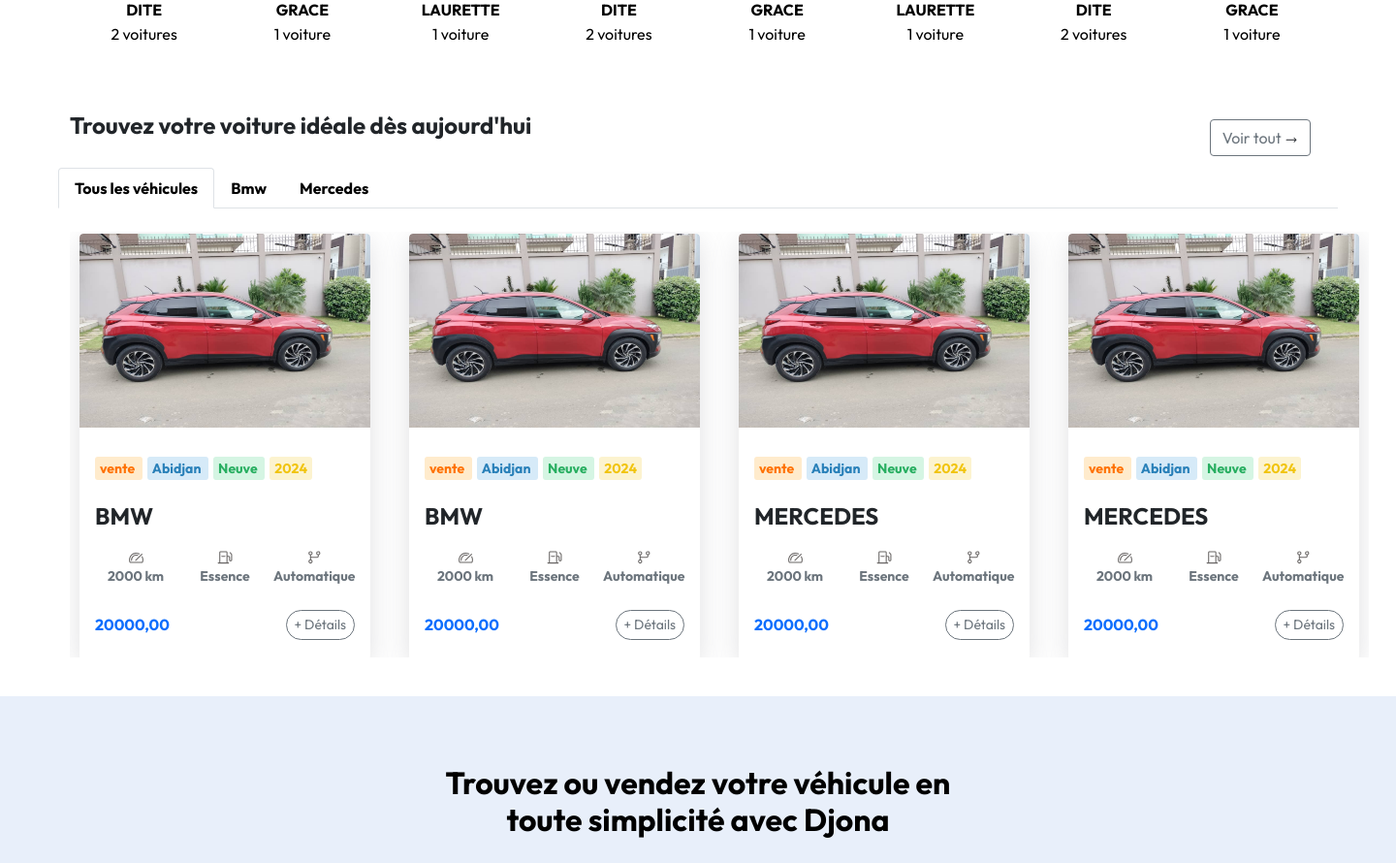
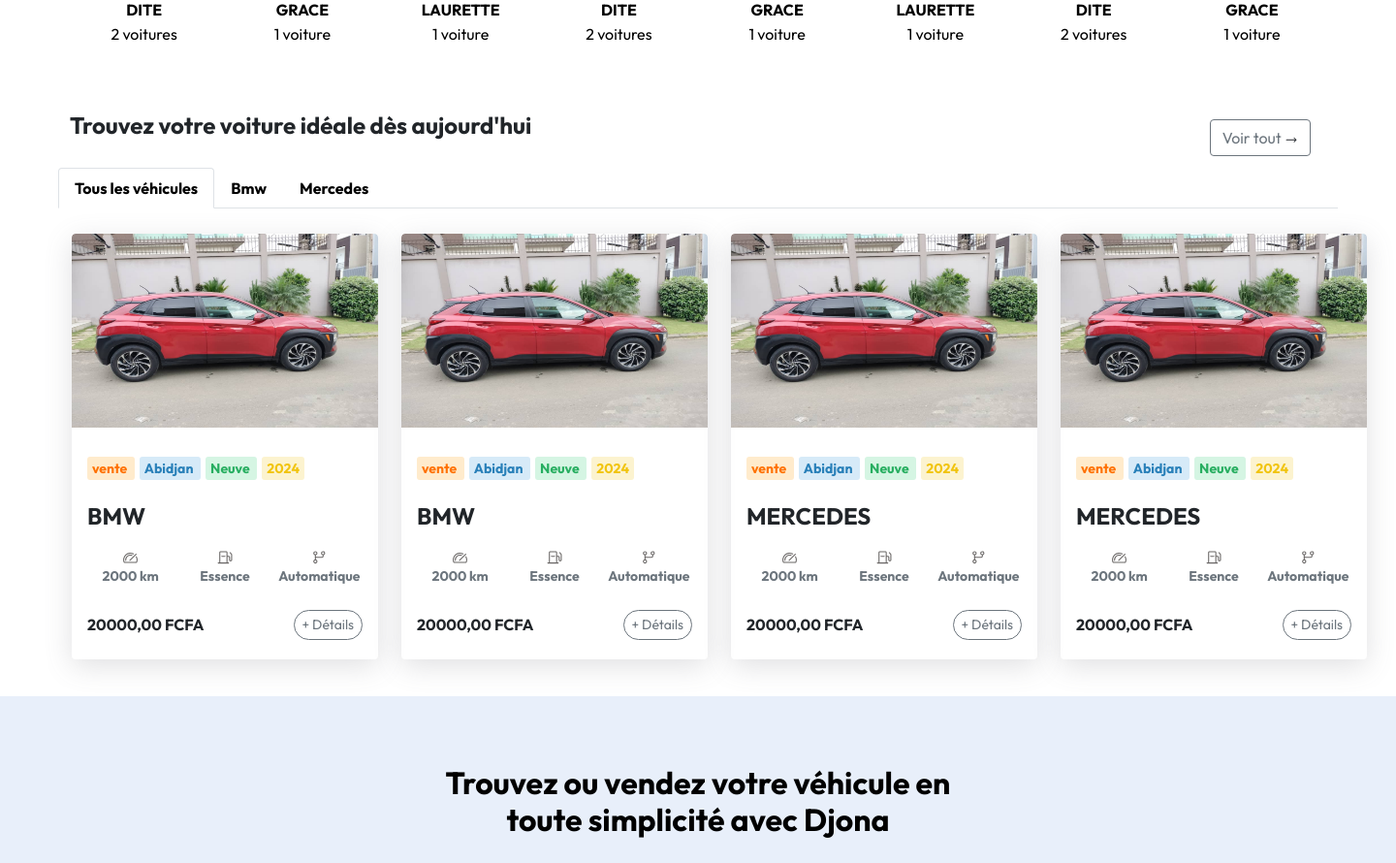
Before and after one commit to Zizou897/djoona, a Django app: page / in a window 1440 px wide. Shown: the part 1123-2013 px from the top of the page at 97% size. Run offline with Django 5.2, Linux system fonts and the light colour scheme; data comes from the database, SQL or seed files in the repository; some libraries are stand-ins or nearby versions; some web fonts are replaced.

Commit message:
2 eme mise a jour 02 janvier

```diff
--- a/djona_admin/static/css/style.css
+++ b/djona_admin/static/css/style.css
@@ -775,7 +775,6 @@ body {
 #all-vehicles {
     height: 100%;
     white-space: nowrap;
-    overflow-x: hidden;
 }
 
 .vehicles-container {
--- a/djona_admin/templates/layout/product_card_index.html
+++ b/djona_admin/templates/layout/product_card_index.html
@@ -11,9 +11,9 @@
 
 </div>
 
-<div class="tab-content">
+<div class="tab-content" id="vehicleTabsContent">
     <div class="tab-pane fade show active" id="all" role="tabpanel" aria-labelledby="all-tab">
-        <div id="all-vehicles" class="d-flex overflow-hidden position-relative">
+        <div id="all-vehicles" class="d-flex position-relative">
             {% if message %}
                 <div class="col-12 alert alert-warning text-center fw-bold mx-auto">
                     {{ message }}
@@ -23,7 +23,7 @@
             <div class="vehicles-container d-flex" style="transition: transform 0.5s ease-in-out;">
                 {% for Product in list_products|slice:":8" %}
                     {% if Product.statut|lower == 'vente' %}
-                        <div class="vehicle-card-Mom px-2 flex-shrink-0" style="width: 320px;">
+                        <div class="vehicle-card-Mom flex-shrink-0" style="width: 320px;">
                             <div class="vehicle-card rounded h-100" style="box-shadow: rgba(100, 100, 111, 0.2) 0px 7px 29px 0px;">
                                 <div class="vehicle-img rounded-top overflow-hidden" style="height: 200px;">
                                     {% if first_image_urls|length > forloop.counter0 %}
@@ -72,7 +72,7 @@
                                     </div>
 
                                     <div class="d-flex justify-content-between align-items-center mt-4">
-                                        <p class="fw-bold text-primary mb-0">{{ Product.prix }}</p>
+                                        <p class="fw-bold mb-0">{{ Product.prix }} FCFA</p>
                                         <a href="{% url 'product_detail' Product.id %}" class="btn btn-outline-secondary btn-sm rounded-pill">
                                             + Détails
                                         </a>
@@ -93,7 +93,7 @@
                 {% if products %}
                     {% for product in products %}
                         {% if product.statut|lower == 'vente' %}
-                            <div class="vehicle-card-Mom px-2 flex-shrink-0" style="width: 320px;">
+                            <div class="vehicle-card-Mom flex-shrink-0" style="width: 320px;">
                                 <div class="vehicle-card rounded h-100" style="box-shadow: rgba(100, 100, 111, 0.2) 0px 7px 29px 0px;">
                                     <div class="vehicle-img rounded-top overflow-hidden" style="height: 200px;">
                                         {% if first_image_urls|length > forloop.counter0 %}
@@ -142,7 +142,7 @@
                                         </div>
 
                                         <div class="d-flex justify-content-between align-items-center mt-4">
-                                            <p class="fw-bold text-primary mb-0">{{ product.prix }}</p>
+                                            <p class="fw-bold mb-0">{{ product.prix }} FCFA</p>
                                             <a href="{% url 'product_detail' product.id %}" class="btn btn-outline-secondary btn-sm rounded-pill">
                                                 + Détails
                                             </a>
--- a/djona_admin/views.py
+++ b/djona_admin/views.py
@@ -69,6 +69,8 @@ def IndexPage(request):
     # Filtrage des produits
     filtered_products = filter_products(all_filtered_products, filters)
     vente_products = filtered_products.filter(statut=vente_statut)
+    location_products = filtered_products.filter(statut=location_statut)
+
 
     # Message d'erreur si aucun produit ne correspond
     if not error_message and not filtered_products.exists():
@@ -88,8 +90,16 @@ def IndexPage(request):
         marque: list_products.filter(marque=marque)[:4]
         for marque in selected_marques
     }
+    products_by_marque_list = [
+        (marque, products) for marque, products in products_by_marque.items()
+    ]
     vente_marques = (
         vente_products.values_list('marque', flat=True)
+        .distinct()
+        .order_by('marque')  # Facultatif : trier par ordre alphabétique
+    )
+    location_marques = (
+        location_products.values_list('marque', flat=True)
         .distinct()
         .order_by('marque')  # Facultatif : trier par ordre alphabétique
     )
@@ -119,6 +129,8 @@ def IndexPage(request):
         "whatsapp_message": whatsapp_message,
         "selected_marques": selected_marques,
         "vente_marques": vente_marques,
+        "location_marques": location_marques,
+        "products_by_marque_list": products_by_marque_list,
     }
 
     return render(request, "index.html", context)
```
